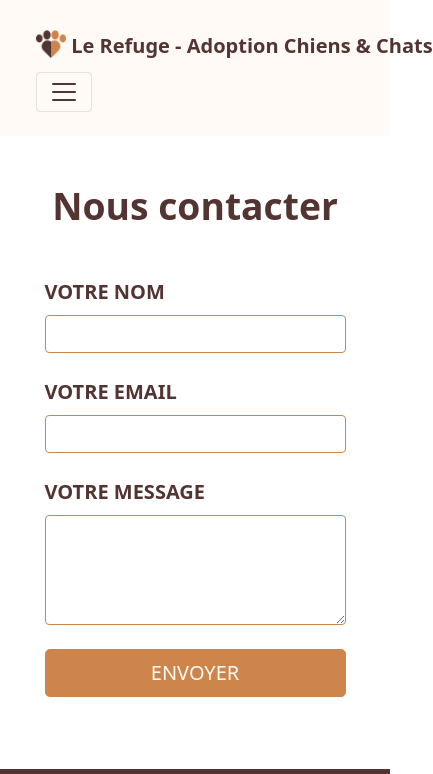
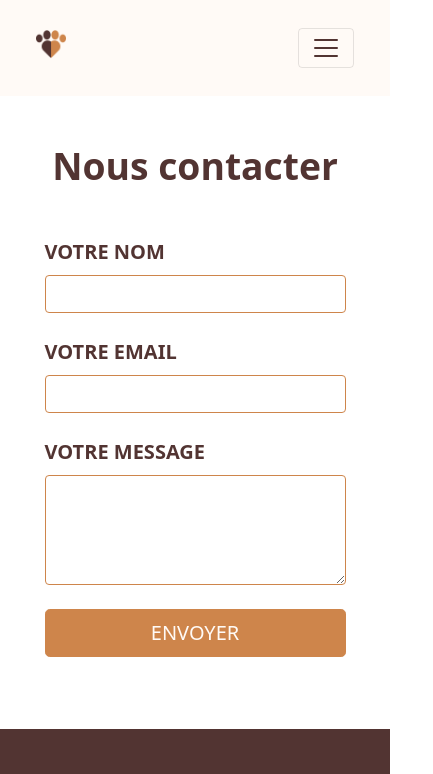
Before and after one commit to nitrambed/evaluation-studi-le-refuge, a website: page contact.html in a window 390 px wide. Shown: the top 774 px of the page, 433 px wide, since content can reach past the window. Drawn offline with nearby package versions, Linux system fonts and the light colour scheme; files that its build step writes are made by us from their sources.

Commit message:
fixing css on navbar all html files

```diff
--- a/contact.html
+++ b/contact.html
@@ -20,7 +20,7 @@
       <!-- navbar logo -->
       <a class="navbar-brand" href="#">
         <img src="./assets/img/logo-le-refuge.png" alt="logo le refuge" width="30" height="30" class="d-inline-block mb-2">
-        <span class="text-secondary fw-bold">
+        <span class="text-secondary fw-bold d-none d-sm-inline">
           Le Refuge - Adoption Chiens & Chats
         </span>
       </a>
```
Also changed, not shown: evenements.html (+1 -1 lines), index.html (+1 -1 lines).
